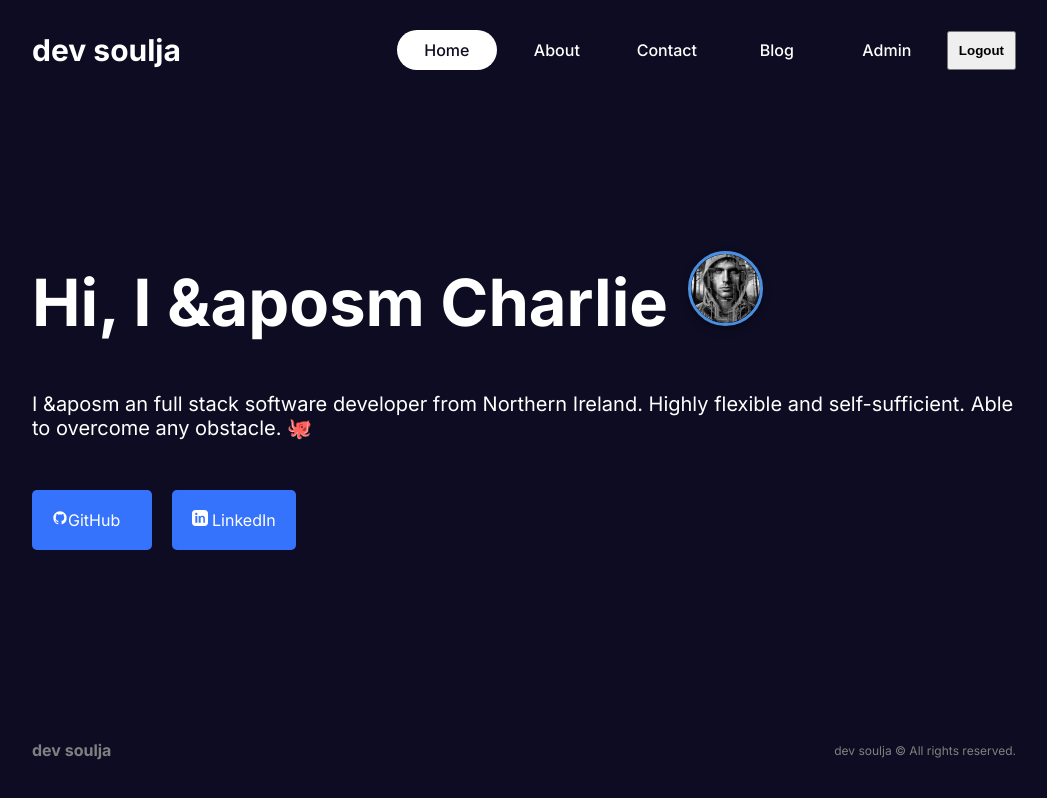
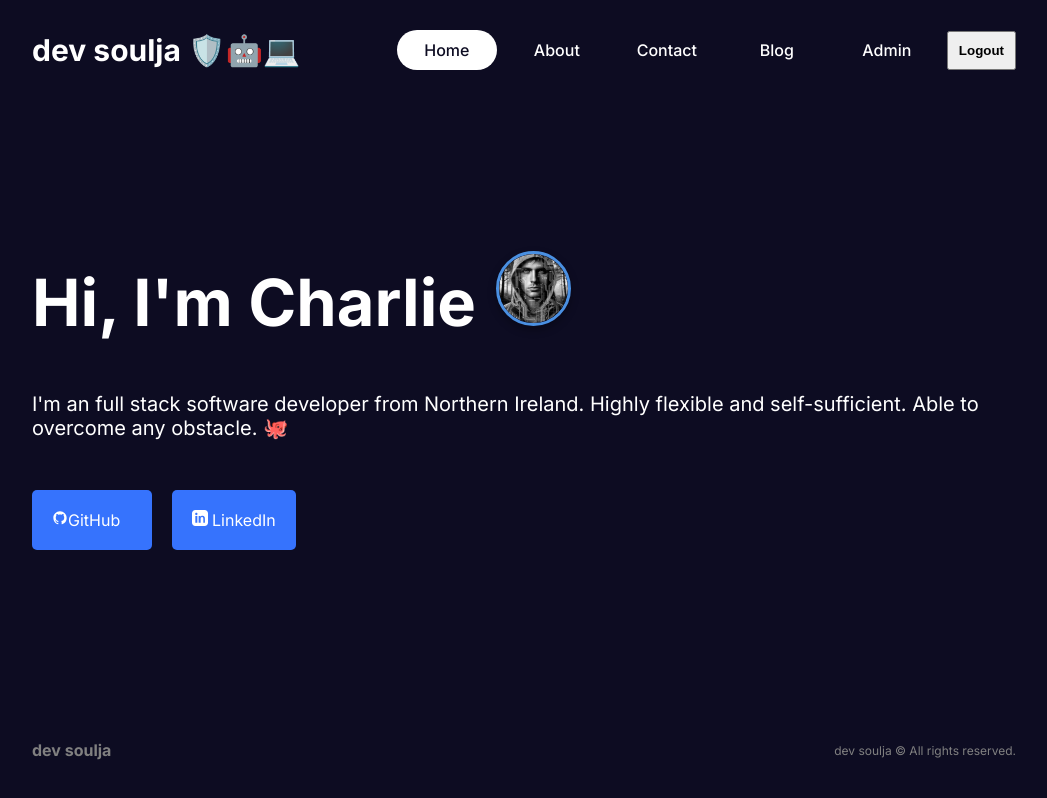
Before and after one commit to Charlie-Porter/portfolio, a Next.js app: page / in a window 1280 px wide. Shown: the whole page, without its empty margins (116-1163 px from the left). Built offline with nearby package versions, Linux system fonts and the light colour scheme.

Commit message:
more emojis..

```diff
--- a/components/navbar/Navbar.jsx
+++ b/components/navbar/Navbar.jsx
@@ -5,7 +5,7 @@ import styles from "./navbar.module.css"
 const Navbar = () => {
   return (
     <div className={styles.container}>
-      <Link href="/" className={styles.logo}>dev soulja</Link>
+      <Link href="/" className={styles.logo}>dev soulja 🛡️🤖💻</Link>
       <div>
         <Links />
       </div>
--- a/src/app/contact/page.jsx
+++ b/src/app/contact/page.jsx
@@ -11,8 +11,8 @@ const ContactPage = () => {
   return (
     <div className={styles.container}>
       <div className={styles.text}>
-        <h1>Let &aposs connect 🗨️</h1>
-        <p>If you want to know more about me or my work, or if you would just like to say hello, send me a message. I &aposd love to hear from you 📨</p>
+        <h1>Let&apos;s connect ✉️</h1>
+        <p>If you want to know more about me or my work, or if you would just like to say hello, send me a message. I&apos;d love to hear from you 📣</p>
       </div>
       <div className={styles.formContainer}>
         <form action="" className={styles.form}>
--- a/src/app/page.jsx
+++ b/src/app/page.jsx
@@ -6,7 +6,7 @@ const Home = () => {
   return (
     <div className={styles.container}>
       <div className={styles.textContainer}>
-        <h1 className={styles.title}>Hi, I &aposm <b>Charlie</b>
+        <h1 className={styles.title}>Hi, I&apos;m <b>Charlie</b>
           <span className={styles.profileImage}>
             <Image src={`${prefix}/about.png`}
               alt="Profile Picture"
@@ -16,7 +16,7 @@ const Home = () => {
           </span>
         </h1>
         <p className={styles.desc}>
-          I &aposm an full stack software developer from Northern Ireland. Highly flexible and self-sufficient. Able to overcome any obstacle. 🐙
+          I&apos;m an full stack software developer from Northern Ireland. Highly flexible and self-sufficient. Able to overcome any obstacle. 🐙
         </p>
         <div className={styles.buttons}>
           <a className={styles.button} href="https://github.com/Charlie-Porter">
```
